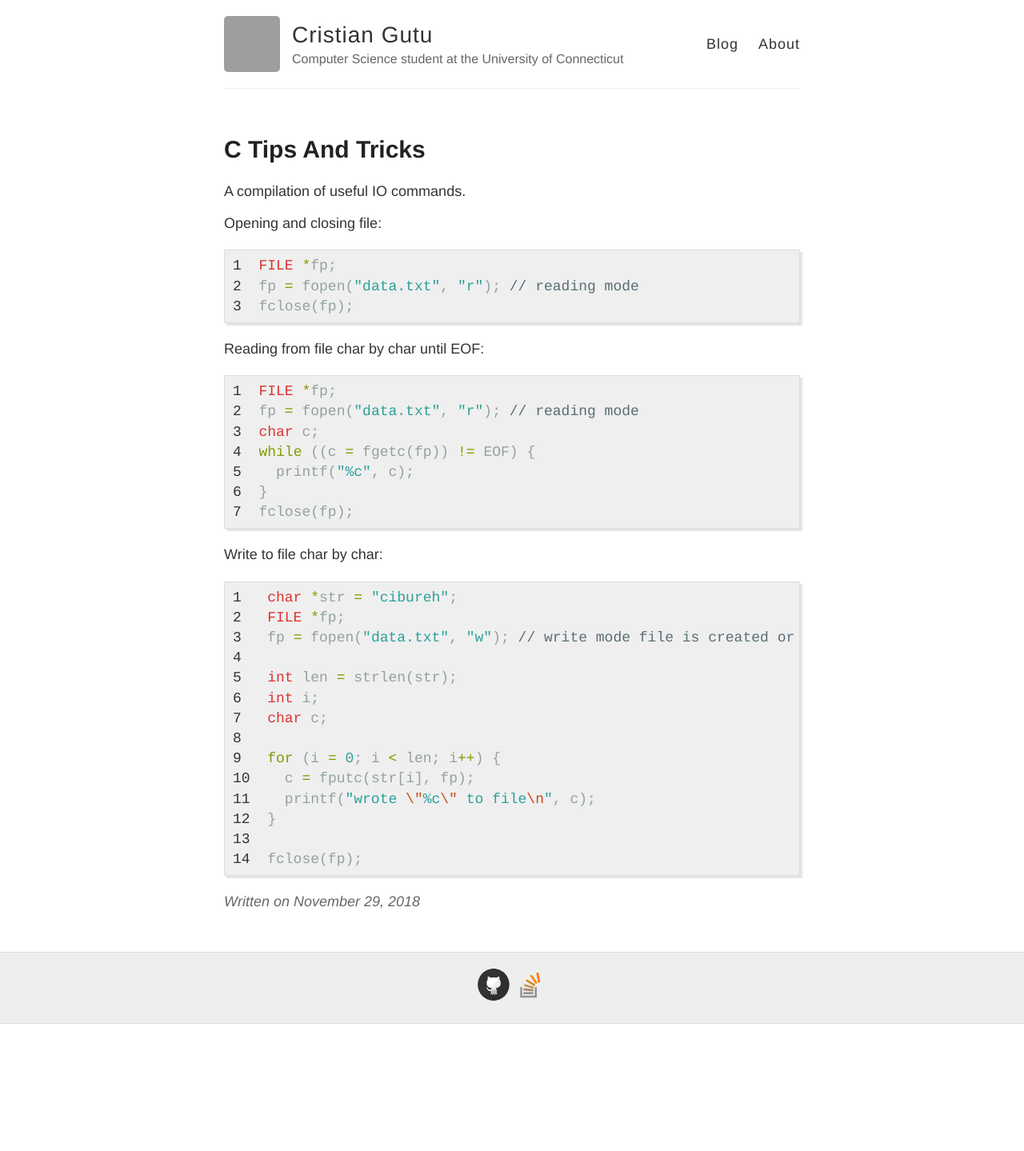
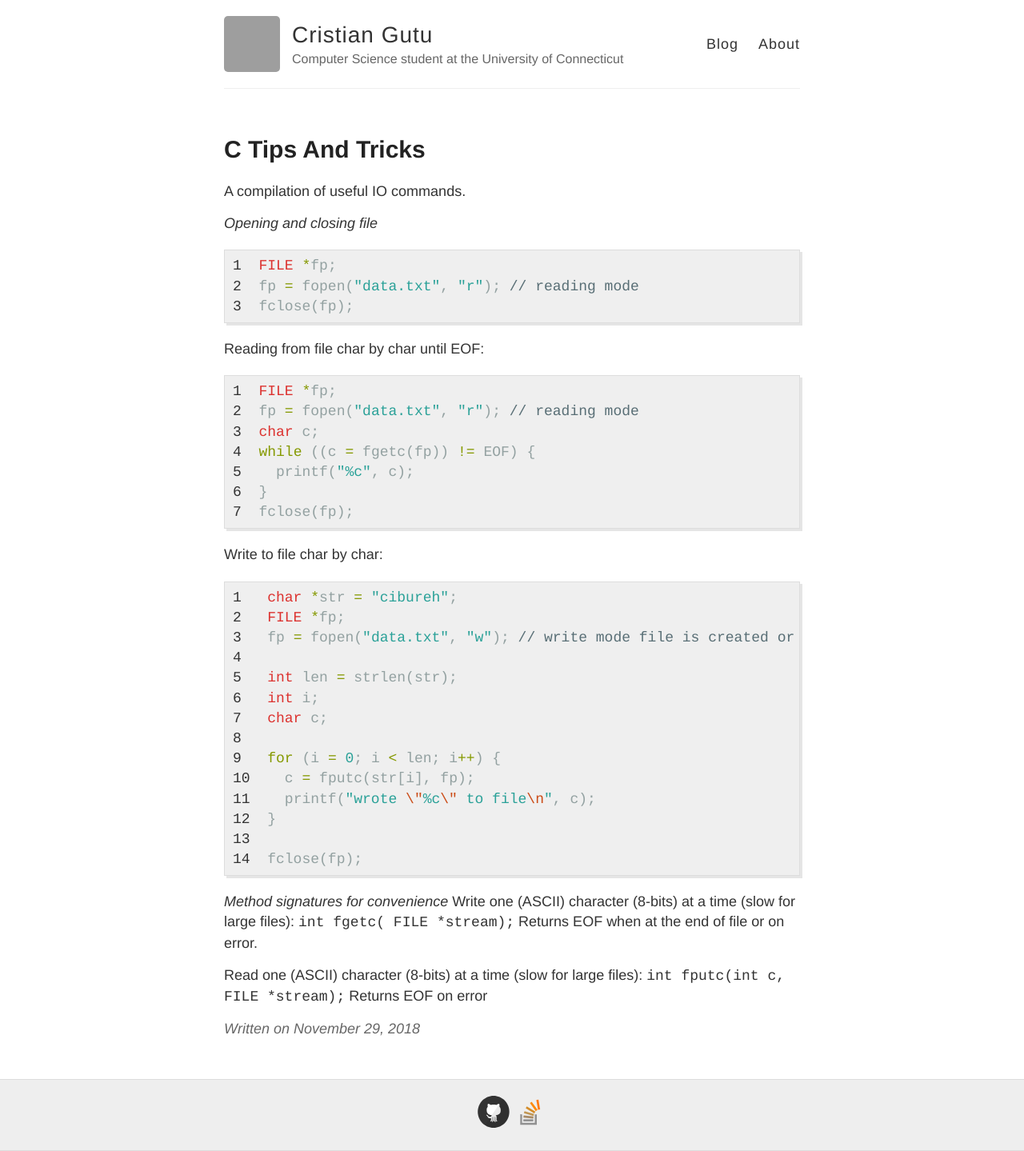
Before and after one commit to gutucristian/gutucristian.github.io, a Jekyll site: the page built from _posts/2018-11-29-C-Tips-and-Tricks.md, in a window 1280 px wide. Shown: the whole page at 80% size. Built offline with Jekyll 4.4.1, drawn with Linux system fonts in a browser that asks for light colours; our own code applies the rules of GitHub Pages for plain Markdown files; before the commit the page ends 1280 px from its top, so only the background shows below that; grey boxes are pictures that could not be loaded.

Commit message:
Update 2018-11-29-C-Tips-and-Tricks.md

```diff
--- a/_posts/2018-11-29-C-Tips-and-Tricks.md
+++ b/_posts/2018-11-29-C-Tips-and-Tricks.md
@@ -1,6 +1,6 @@
 A compilation of useful IO commands.
 
-Opening and closing file:
+*Opening and closing file*
 {% highlight c linenos %}
   FILE *fp;
   fp = fopen("data.txt", "r"); // reading mode
@@ -35,3 +35,12 @@ Write to file char by char:
 
   fclose(fp);
 {% endhighlight %}
+
+*Method signatures for convenience*
+Write one (ASCII) character (8-bits) at a time (slow for large files):
+`int fgetc( FILE *stream);`
+Returns EOF when at the end of file or on error.
+
+Read one (ASCII) character (8-bits) at a time (slow for large files):
+`int fputc(int c, FILE *stream);`
+Returns EOF on error
```
